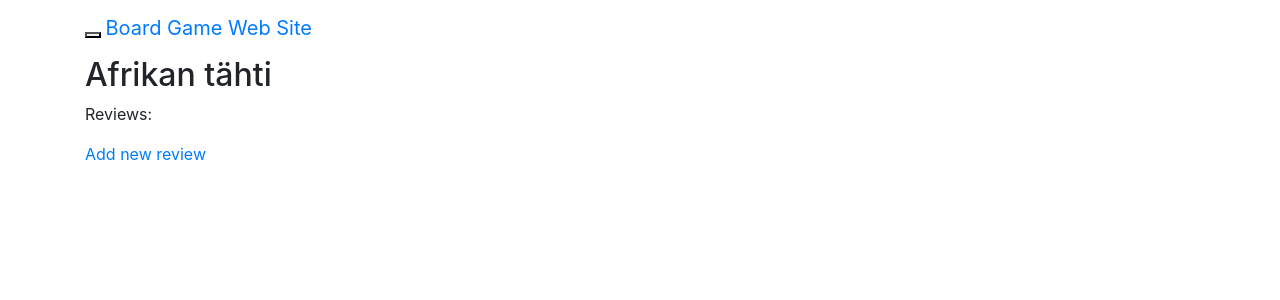
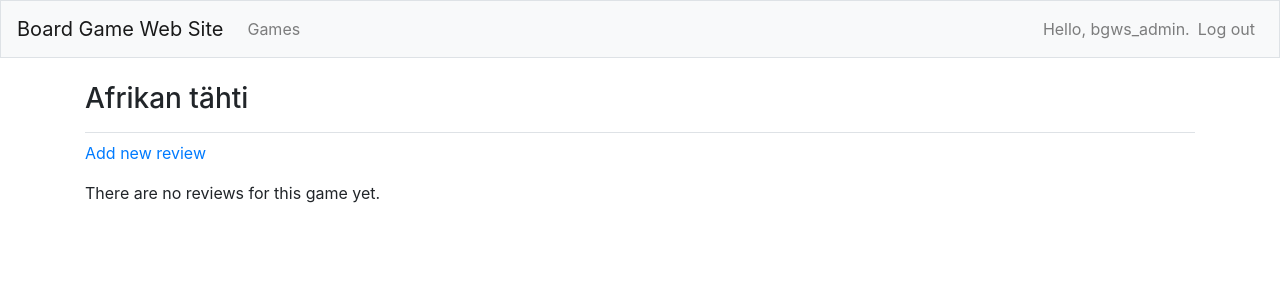
Before and after one commit to Neve196/sovellusohjelmointi22, a Django app: page /games/1/ in a window 1280 px wide. Shown: the top 300 px of the page. Run offline with Django 4.2, Linux system fonts and the light colour scheme; a user stored in the database is signed in; data comes from the database, SQL or seed files in the repository; both versions use the stored data as it was after the commit; some libraries are stand-ins or nearby versions.

Commit message:
sivujen tyylittely, korjauksia

```diff
--- a/Board_Game_Web_Site/board_game_web_site/urls.py
+++ b/Board_Game_Web_Site/board_game_web_site/urls.py
@@ -19,7 +19,6 @@ from django.urls import path, include
 urlpatterns = [
     #Admin site
     path('admin/', admin.site.urls),
-
     path('',include('board_game_web_sites.urls')),
     #Users account
     path('users/', include('users.urls')),
--- a/Board_Game_Web_Site/board_game_web_sites/templates/board_game_web_sites/base.html
+++ b/Board_Game_Web_Site/board_game_web_sites/templates/board_game_web_sites/base.html
@@ -5,59 +5,63 @@
 <head>
   <meta charset="utf-8">
   <meta http-equiv="X-UA-Compatible" content="IE=edge">
-    <meta name="viewport" content="width=device-width, initial-scale=1">
+  <meta name="viewport" content="width=device-width, initial-scale=1, shrink-to-fit=no">
 
   <title>Board Games</title>
 
   {% bootstrap_css %}
-    {% bootstrap_javascript %}
+  {% bootstrap_javascript jquery='full' %}
 
 </head>
 
 <body>
-    <!-- Static navbar -->
-    <nav class="navbar navbar-default navbar-static-top">
-      <div class="container">
+  <nav class="navbar navbar-expand-md navbar-light bg-light mb-4 border">
 
-        <div class="navbar-header">
-          <button type="button" class="navbar-toggle collapsed"
-              data-toggle="collapse" data-target="#navbar"
-              aria-expanded="false" aria-controls="navbar">
-          </button>
       <a class="navbar-brand" href="{% url 'board_game_web_sites:index' %}">
         Board Game Web Site</a>
-        </div>
 
-        <div id="navbarCollapse" class="navbar-collapse collapse">
+      <button class="navbar-toggler" type="button" data-toggle="collapse"
+        data-target="#navbarCollapse" aria-controls="navbarCollapse"
+        aria-expanded="false" aria-label="Toggle navigation">
+      <span class="navbar-toggler-icon"></span></button>
+
+      <div class="collapse navbar-collapse" id="navbarCollapse">
         <ul class="navbar-nav mr-auto">
           <li class="nav-item">
           <a class="nav-link" href="{% url 'board_game_web_sites:games' %}">Games</a></li>
         </ul>
 
-          <ul class="nav navbar-nav navbar-right">
-            <li><a>{% if user.is_authenticated %}
-              Hello, {{ user.username }}.
+        <ul class="nav navbar-nav ml-auto">
+          {% if user.is_authenticated %}
+          <li class="nav-item">
+            <span class="navbar-text"}>Hello, {{ user.username }}.</span>
+          </li>
+          <li class="nav-item">
+            <a class="nav-link" href="{% url 'users:logout' %}">Log out</a>
+          </li>
           {% else %}
-              <a href="{% url 'users:register' %}">Register</a> -
-              <a href="{% url 'users:login' %}">Log in</a>
+          <li class="nav-item">
+            <a class="nav-link" href="{% url 'users:register' %}">Register</a>
+          </li>
+          <li class="nav-item">
+            <a class="nav-link" href="{% url 'users:login' %}">Log in</a></li>
           {% endif %}
-              <a href="{% url 'users:logout' %}">Log out</a>
-              </a></li>
         </ul>
-        </div><!--/.nav-collapse -->
+      </div>
+    </nav>
 
     </div>
   </nav>
 
-    <div class="container">
-
-      <div class="page-header">
-        {% block header %}{% endblock %}
+  <main role="main" class="container">
+    <div class="pb-2 mb-2 border-bottom">
+    {% block page_header %}{% endblock page_header %}
   </div>
     <div>
-        {% block content %}{% endblock %}
+      {% block content %}{% endblock content %}
     </div>
+  </main>
 
-    </div> <!-- /container -->
 </body>
+
 </html>
--- a/Board_Game_Web_Site/board_game_web_sites/templates/board_game_web_sites/board_game.html
+++ b/Board_Game_Web_Site/board_game_web_sites/templates/board_game_web_sites/board_game.html
@@ -1,13 +1,28 @@
 {% extends 'board_game_web_sites/base.html' %}
 
-{% block header %}
-  <h2>{{ game }}</h2>
-{% endblock header %}
+{% block page_header %}
+  <h3>{{ game }}</h3>
+{% endblock page_header %}
 
 {% block content %}
-  <p>Reviews: </p>
   <p>
-  <a href="{% url 'board_game_web_sites:new_review' game.id %}">Add new review</a>
+    <a href="{% url 'board_game_web_sites:new_review' game.id %}">Add new review</a>
   </p>
 
+  {% for review in reviews %}
+    <div class="card mb-3">
+      <h4 class="card-header">
+      {{ review.date_added|date:'M d, Y H:i' }}
+      <small><a href="{% url 'learning_logs:edit_entry' entry.id %}">
+        edit review</a></small>
+  </h4>
+    <div class="card-body">
+      {{ review.text|linebreaks }}
+    </div>
+  </div>
+
+  {% empty %}
+  <p>There are no reviews for this game yet.</p>
+  {% endfor %}
+
 {% endblock content %}
--- a/Board_Game_Web_Site/users/templates/registration/logged_out.html
+++ b/Board_Game_Web_Site/users/templates/registration/logged_out.html
@@ -1,4 +1,4 @@
-{% extends "board_games_web_sites/base.html" %}
+{% extends "board_game_web_sites/base.html" %}
 {% block content %}
 
  <p>You have been logged out. Thank you for visiting!</p>
--- a/Board_Game_Web_Site/users/urls.py
+++ b/Board_Game_Web_Site/users/urls.py
@@ -6,7 +6,7 @@ from . import views
 app_name = 'users'
 
 urlpatterns = [
- # Include default auth urls.
+    # Include default auth urls.
     path('', include('django.contrib.auth.urls')),
     #Registration page.
     path('register/', views.register, name ='register'),
--- a/Board_Game_Web_Site/users/views.py
+++ b/Board_Game_Web_Site/users/views.py
@@ -15,7 +15,7 @@ def register(request):
         new_user = form.save()
  # Log the user in and then redirect to home page.
         login(request, new_user)
-        return redirect('learning_logs:index')
+        return redirect('board_game_web_sites:index')
  # Display a blank or invalid form.
  context = {'form': form}
  return render(request, 'registration/register.html', context)
```
Also changed, not shown: Board_Game_Web_Site/board_game_web_sites/templates/board_game_web_sites/board_games.html (+9 -11 lines), Board_Game_Web_Site/board_game_web_sites/templates/board_game_web_sites/index.html (+9 -7 lines), Board_Game_Web_Site/users/templates/registration/login.html (+10 -4 lines), Board_Game_Web_Site/board_game_web_sites/migrations/0009_user.py (added), Board_Game_Web_Site/db.sqlite3, Board_Game_Web_Site/users/migrations/0001_initial.py (added). Lines whose indentation alone changed are shown as unchanged.
